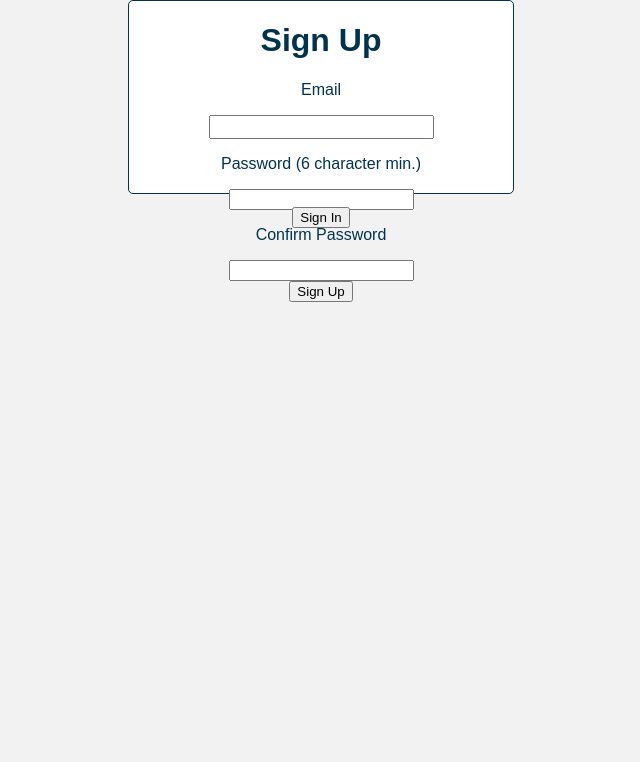
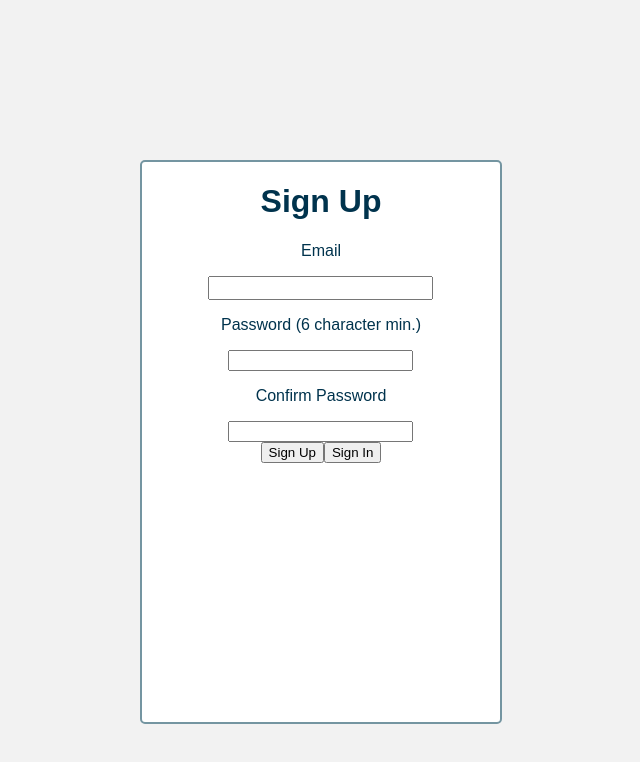
Before and after one commit to nikmanchan/chiisai-url, a React (Create React App) app: page / in a window 1280 px wide. Shown: the top 762 px of the page, without its empty margins (319-959 px from the left). Built offline with nearby package versions, Linux system fonts and the light colour scheme; no server answers.

Commit message:
create signUpForm id and add styling

```diff
--- a/src/components/App/App.css
+++ b/src/components/App/App.css
@@ -37,10 +37,10 @@ a {
   }
 
 .userForm {
-    width: 30%;
+    width: 28%;
     background-color: white;
     height: 24vh;
-    border: 1px solid #00334D;
+    border: 2px solid rgb(116, 149, 161);
     border-radius: 5px;
     margin: auto;
 }
--- a/src/components/SignUp/SignUp.css
+++ b/src/components/SignUp/SignUp.css
@@ -0,0 +1,4 @@
+#signUpForm {
+    height: 70vh;
+    margin-top: 20vh;
+}
--- a/src/components/SignUp/SignUp.js
+++ b/src/components/SignUp/SignUp.js
@@ -43,7 +43,7 @@ class SignUp extends Component {
                         {this.props.errors.registrationMessage}
                     </h2>
                 )}
-                <form onSubmit={this.registerUser} className="userForm">
+                <form onSubmit={this.registerUser} className="userForm" id="signUpForm">
                     <h1>Sign Up</h1>
                     <p>Email</p>
                     <input
@@ -80,16 +80,13 @@ class SignUp extends Component {
                         Sign Up
                     </button>
 
-                </form>
-                <pre></pre>
-                <center>
                     <button
                         type="button"
-                        onClick={() => {this.props.dispatch({type: 'SET_TO_LOGIN_MODE'})}}
+                        onClick={() => { this.props.dispatch({ type: 'SET_TO_LOGIN_MODE' }) }}
                     >
                         Sign In
-                </button>
-                </center>
+                    </button>
+                </form>
             </div >
         );
     }
```
